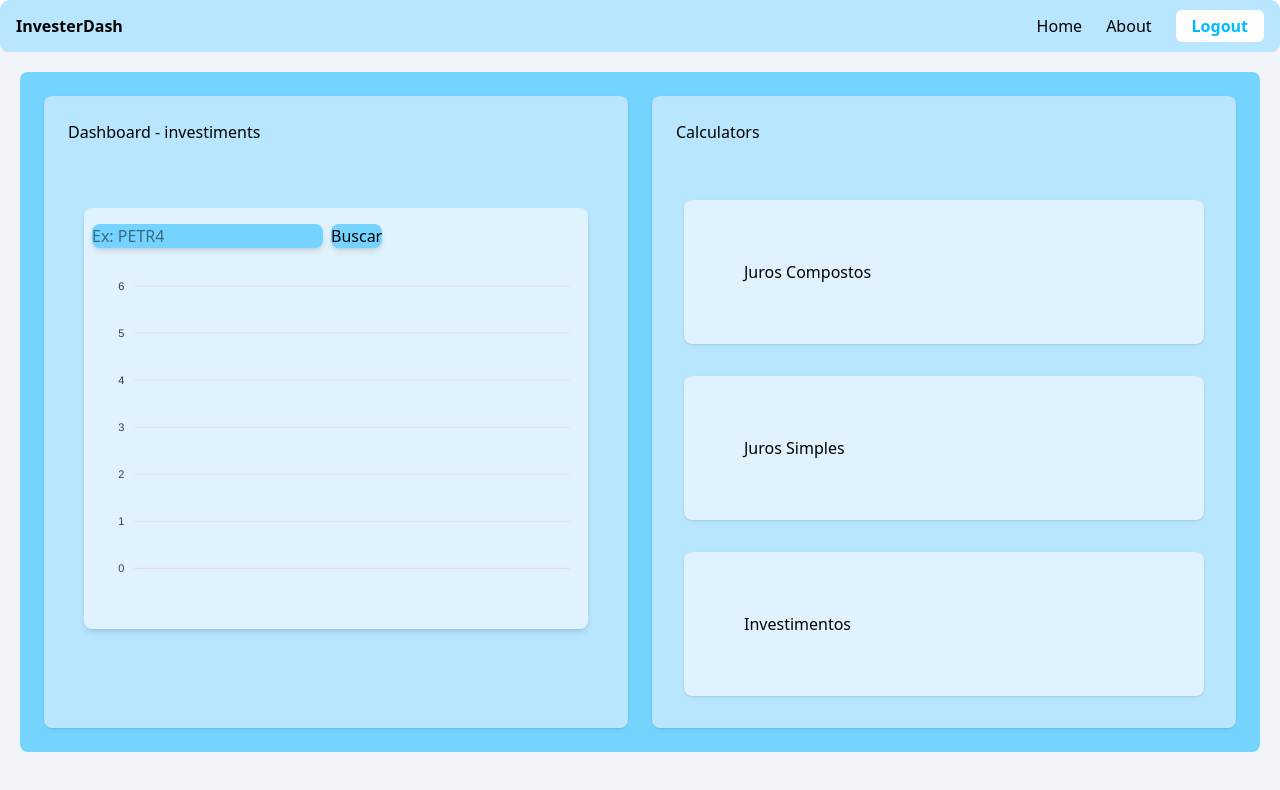
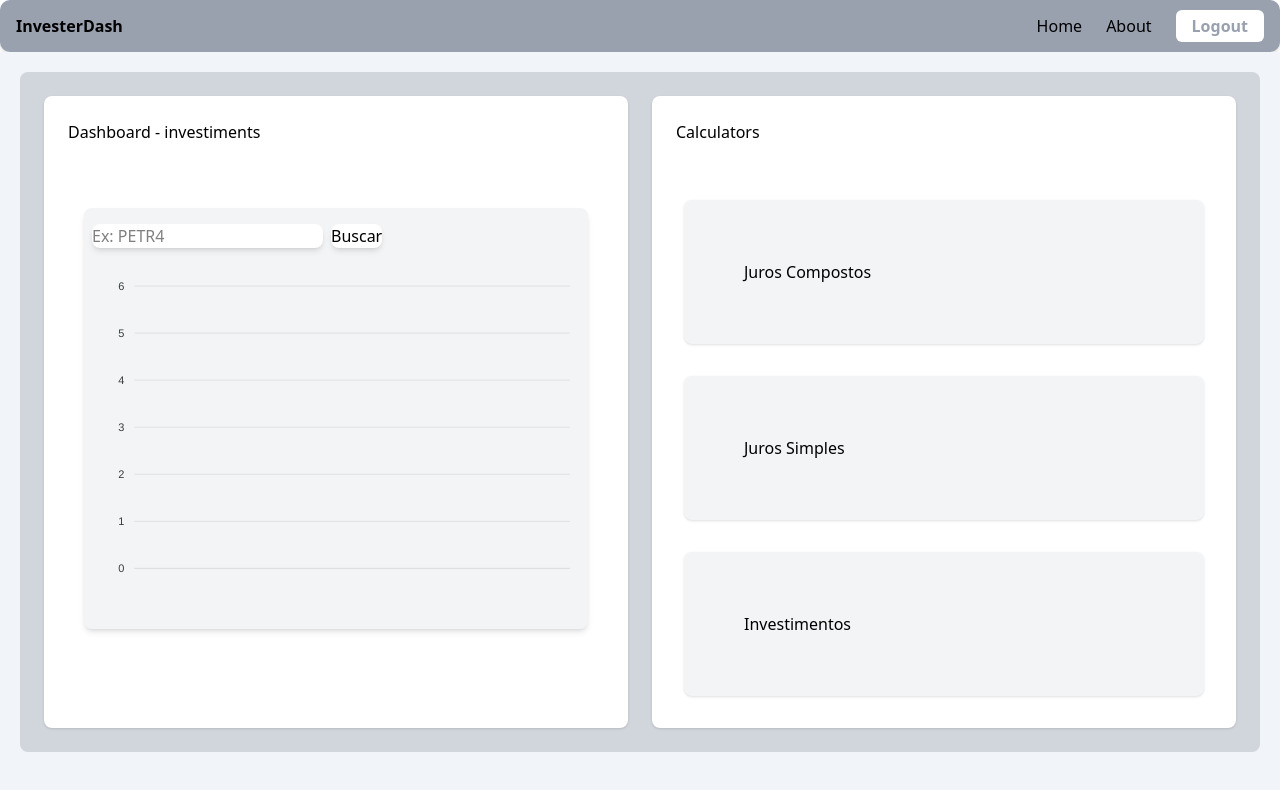
Before and after one commit to RobertdeSMaio/investdash, a React (Vite) app: page /home in a window 1280 px wide. Shown: the top 790 px of the page. Built offline with nearby package versions, Linux system fonts and the light colour scheme.

Commit message:
Change color theme

```diff
--- a/src/componentes/NavBar.tsx
+++ b/src/componentes/NavBar.tsx
@@ -2,7 +2,7 @@ import { Link } from "react-router-dom";
 
 export default function NavBar() {
   return (
-    <header className="w-full h-13 p-4 shadow-md flex justify-between items-center bg-sky-200 rounded-[10px]">
+    <header className="w-full h-13 p-4 shadow-md flex justify-between items-center bg-gray-400 rounded-[10px]">
       <h3 className="font-bold">InvesterDash</h3>
       <div className="flex gap-6 items-center">
         <Link to="/Home" className="hover:text-sky-100 transition-colors">
@@ -13,7 +13,7 @@ export default function NavBar() {
         </Link>
         <Link
           to="/"
-          className="bg-white text-sky-400 px-4 py-1 rounded-md font-bold hover:bg-sky-50 transition-colors"
+          className="bg-white text-gray-400 px-4 py-1 rounded-md font-bold hover:bg-sky-500 transition-colors"
         >
           Logout
         </Link>
--- a/src/componentes/composedTax/CardResult.tsx
+++ b/src/componentes/composedTax/CardResult.tsx
@@ -8,7 +8,7 @@ export default function CardResult({
   color: string;
 }) {
   return (
-    <div className="bg-sky-200 p-6 rounded shadow border text-center">
+    <div className="bg-gray-200 p-6 rounded-lg shadow-lg border text-center m-4">
       <p className="text-[10px] font-bold text-gray-400 uppercase mb-2">
         {label}
       </p>
--- a/src/componentes/dash.tsx
+++ b/src/componentes/dash.tsx
@@ -39,15 +39,15 @@ export default function Dash() {
   };
 
   return (
-    <div className="p-2 bg-sky-100 m-10 shadow-md rounded-lg">
+    <div className="p-2 bg-gray-100 m-10 shadow-md rounded-lg">
       <input
-        className="bg-sky-300 shadow-md rounded-lg"
+        className="bg-white shadow-md rounded-lg"
         value={ticker}
         onChange={(e) => setTicker(e.target.value)}
         placeholder="Ex: PETR4"
       />
       <button
-        className="bg-sky-300 shadow-md rounded-lg m-2"
+        className="bg-white shadow-md rounded-lg m-2"
         onClick={handleSearch}
       >
         Buscar
--- a/src/pages/About.tsx
+++ b/src/pages/About.tsx
@@ -1,7 +1,7 @@
 export default function About() {
   return (
-    <div className="grid grid-cols-1 bg-sky-300 gap-6 p-6 rounded-lg">
-      <div className="bg-sky-200 p-6 rounded-lg">
+    <div className="grid grid-cols-1 bg-gray-300 gap-6 p-6 rounded-lg">
+      <div className="bg-white p-6 rounded-lg">
         <p>
           Criei o site para treinar meu desenvolvimento e salvar meus
           investimentos e parar de usar planilha
--- a/src/pages/ComposeJ.tsx
+++ b/src/pages/ComposeJ.tsx
@@ -79,7 +79,7 @@ export default function ComposeJ() {
   return (
     <>
       <div className="bg-gray-100 min-h-screen p-6 space-y-6">
-        <div className="max-w-6xl mx-auto bg-sky-200 p-6 rounded-lg shadow-md ">
+        <div className="max-w-6xl mx-auto bg-gray-200 p-6 rounded-lg shadow-md ">
           <h2 className="text-xs font-bold uppercase mb-6 flex items-center gap-2">
             Simulador de Juros Compostos
           </h2>
@@ -115,7 +115,7 @@ export default function ComposeJ() {
           <div className="flex justify-end gap-3 mt-8">
             <button
               onClick={calcular}
-              className="flex items-center gap-2 px-6 py-2 bg-sky-100 text-sky-500 rounded text-xs font-bold hover:bg-slate-900 shadow-lg"
+              className="flex items-center gap-2 px-6 py-2 bg-gray-100 text-sky-500 rounded text-xs font-bold hover:bg-slate-900 shadow-lg"
             >
               <Calculator size={14} /> CALCULAR
             </button>
@@ -141,7 +141,7 @@ export default function ComposeJ() {
                 color="text-amber-600"
               />
             </div>
-            <div className="bg-sky-200 p-4 rounded shadow border flex flex-col items-center">
+            <div className="bg-gray-200 p-4 rounded shadow border flex flex-col items-center">
               <h3 className="text-[10px] font-bold uppercase self-start mb-4">
                 Proporção
               </h3>
@@ -156,7 +156,7 @@ export default function ComposeJ() {
         )}
 
         {logs.length > 0 && (
-          <div className="max-w-6xl mx-auto bg-sky-200 p-6 rounded shadow border">
+          <div className="max-w-6xl mx-auto bg-gray-200 p-6 rounded shadow border">
             <h3 className="text-xs font-bold uppercase mb-6 border-b pb-2">
               Gráfico de Evolução
             </h3>
--- a/src/pages/Home.tsx
+++ b/src/pages/Home.tsx
@@ -3,27 +3,27 @@ import Dash from "../componentes/dash";
 
 export default function Home() {
   return (
-    <div className="grid grid-cols-1 md:grid-cols-2 bg-sky-300 gap-6 p-6 rounded-lg">
-      <div className="bg-sky-200 rounded-lg shadow-sm">
+    <div className="grid grid-cols-1 md:grid-cols-2 bg-gray-300 gap-6 p-6 rounded-lg">
+      <div className="bg-white rounded-lg shadow-sm">
         <h1 className="p-6">Dashboard - investiments</h1>
         <Dash />
       </div>
 
-      <div className="bg-sky-200 rounded-lg shadow-sm">
+      <div className="bg-white rounded-lg shadow-sm">
         <h1 className="p-6">Calculators</h1>
         <h3></h3>
         <Link to="/composej">
-          <div className="bg-sky-100 p-15 flex-1 m-8 rounded-lg shadow-sm hover:bg-sky-300 transition-colors">
+          <div className="bg-gray-100 p-15 flex-1 m-8 rounded-lg shadow-sm hover:bg-sky-300 transition-colors">
             Juros Compostos
           </div>
         </Link>
         <Link to="/simplej">
-          <div className="bg-sky-100 p-15 flex-1 m-8 rounded-lg shadow-sm hover:bg-sky-300 transition-colors">
+          <div className="bg-gray-100 p-15 flex-1 m-8 rounded-lg shadow-sm hover:bg-sky-300 transition-colors">
             Juros Simples
           </div>
         </Link>
         <Link to="/invest">
-          <div className="bg-sky-100 p-15 flex-1 m-8 rounded-lg shadow-sm hover:bg-sky-300 transition-colors">
+          <div className="bg-gray-100 p-15 flex-1 m-8 rounded-lg shadow-sm hover:bg-sky-300 transition-colors">
             Investimentos
           </div>
         </Link>
--- a/src/pages/Login.tsx
+++ b/src/pages/Login.tsx
@@ -73,8 +73,8 @@ export default function Login() {
   });
 
   return (
-    <main className="min-h-screen flex items-center justify-center bg-gray-100 p-4 shadow-md rounded-lg">
-      <div className="bg-sky-200 p-8 rounded-xl shadow-lg w-full max-w-md">
+    <main className="min-h-screen flex items-center justify-center bg-white p-4 shadow-md rounded-lg">
+      <div className="bg-gray-200 p-8 rounded-xl shadow-lg w-full max-w-md">
         <h1 className="text-2xl font-bold text-sky-600 mb-6 text-center">
           InvestDash
         </h1>
--- a/src/pages/SimpleJ.tsx
+++ b/src/pages/SimpleJ.tsx
@@ -63,7 +63,7 @@ export default function SimpleJ() {
 
   return (
     <>
-      <div className="max-w-6xl mx-auto bg-sky-200 p-6 rounded-lg shadow-md">
+      <div className="max-w-6xl mx-auto bg-gray-200 p-6 rounded-lg shadow-md">
         <div className="grid grid-cols-1 md:grid-cols-2 lg:grid-cols-3 gap-6">
           <div className="flex flex-col gap-1">
             <label
@@ -141,7 +141,7 @@ export default function SimpleJ() {
         <div className="flex justify-end gap-2 mt-6">
           <button
             onClick={calcularSimples}
-            className="flex items-center gap-1 px-6 py-2 bg-sky-100 text-sky-500 rounded text-[10px] font-bold uppercase hover:bg-gray-900 shadow-md"
+            className="flex items-center gap-1 px-6 py-2 bg-gray-100 text-sky-500 rounded text-[10px] font-bold uppercase hover:bg-gray-900 shadow-md"
           >
             <Calculator size={14} /> Calcular
           </button>
@@ -168,7 +168,7 @@ export default function SimpleJ() {
             />
           </div>
 
-          <div className="bg-sky-200 p-6 rounded shadow-sm">
+          <div className="bg-gray-200 p-6 rounded shadow-sm">
             <h3 className="text-[10px] font-bold uppercase mb-4 text-gray-400 border-b pb-2">
               Gráfico de Evolução
             </h3>
```
